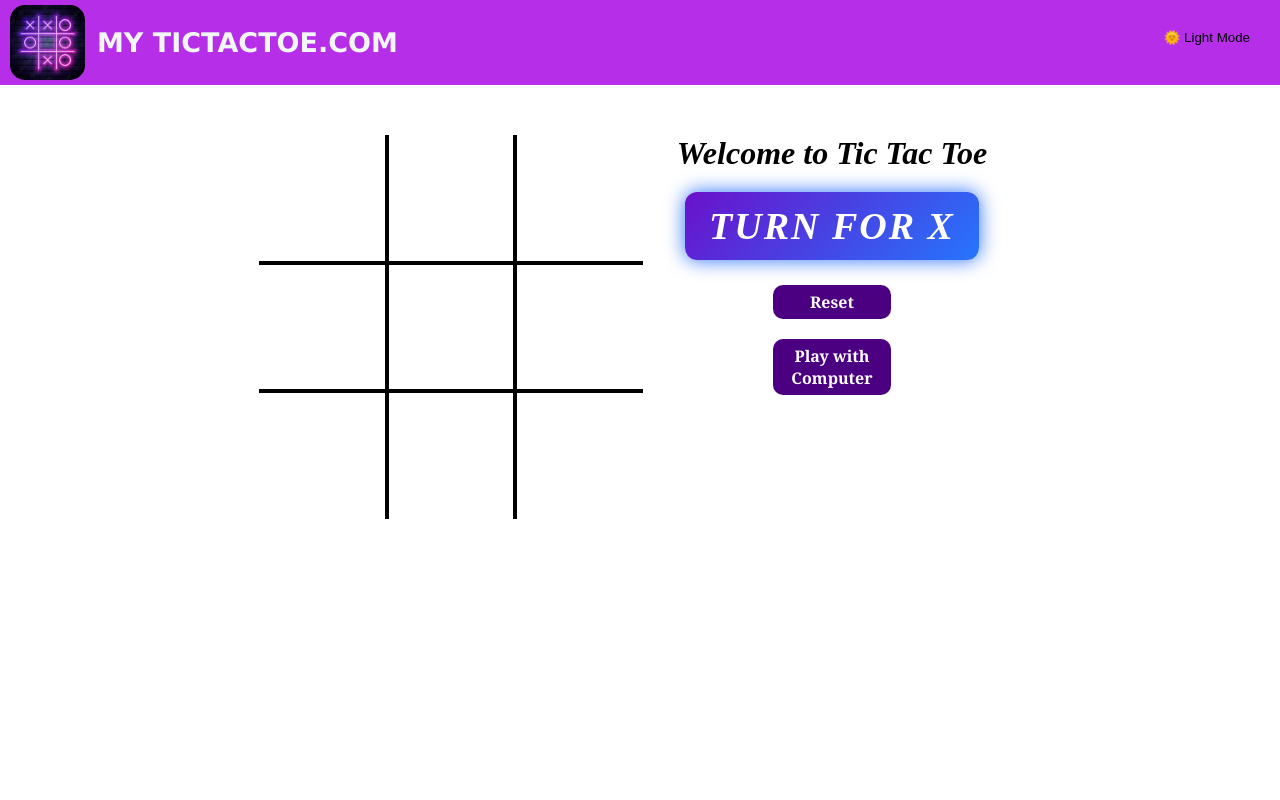
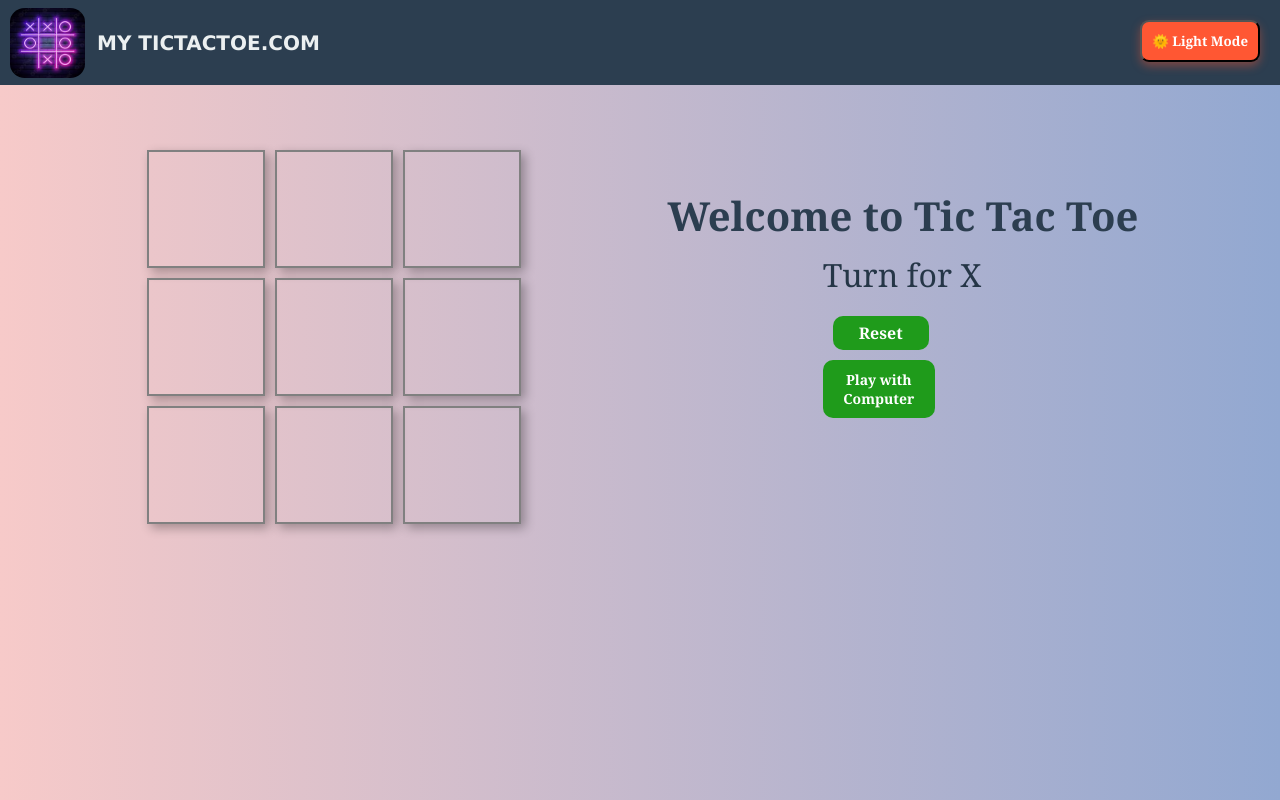
Before and after one commit to srisatya31/tictactoe, a plain HTML site: page index.html in a window 1280 px wide. Drawn offline with Linux system fonts and the light colour scheme.

Commit message:
Enhanced the UI of the page

```diff
--- a/index.html
+++ b/index.html
@@ -8,6 +8,7 @@
     <link rel="stylesheet" href="style.css">
 </head>
 <body>
+    <div class="section">
     <nav>
         <ul>
             <li class="nav-logo">
@@ -44,6 +45,8 @@
         </div>
     </div>
     </div>
+</div>
     <script src="script.js"></script>
+
 </body>
 </html>
--- a/style.css
+++ b/style.css
@@ -2,11 +2,16 @@
     margin: 0;
     padding: 0;
 }
+.section{
+    background: linear-gradient(to right,#f7cac9,#92a8d1);
+    position: relative;
+    height: 100vh;
+}
 nav {
-    background-color: rgb(183, 46, 233);
-    color: rgb(242, 246, 246);
+    background-color :#2C3E50;
+    color: #ECF0F1;
     height: 85px;
-    font-size: 27px;
+    font-size: 20px;
     display: flex;
     align-items: center;
     justify-content: space-between; /* Ensures spacing between logo+text and button */
@@ -23,6 +28,10 @@ nav ul {
 .nav-logo {
     display: flex;
     align-items: center; /* Ensures vertical alignment */
+
+}
+.nav-logo img{
+    height: 70px;
 }
 
 .logo {
@@ -38,15 +47,16 @@ nav ul {
 }
 
 .info{
-    font-size: 38px;
+    font-size: 30px;
 }
 .gamecontainer{
-     background-color: bisque;
     display: flex;
-     justify-content: center;
-     margin-top: 50px;
+    justify-content: space-evenly;
+    align-items: center;
+    margin-top: 10px;
 }
 .container{
+    margin-top: 50px;
     display: grid;
     position: relative;
     grid-template-rows: repeat(3, 10vw);
@@ -54,80 +64,56 @@ nav ul {
     font-family: 'Lucida Sans', 'Lucida Sans Regular', 'Lucida Grande', 'Lucida Sans Unicode', Geneva, Verdana, sans-serif;
 }
 .box{
-    border: 2px solid black;
+    border: 2px solid grey;
+    box-shadow: 4px 4px 10px rgba(0,0,0,0.3);
      font-size: 8vw;
+     color: #2C3E50;
      cursor: pointer;
      display: flex;
      justify-content: center;
      align-items: center;
+     margin: 5px;
 }
 .box:hover{
-    background-color: rgb(168, 212, 231);
+    background-color: rgb(178, 119, 233);
 }
-.info{
-    font-size: 38px;
-    font-weight: bold;
-    color: #fff;
-    background: linear-gradient(135deg, #6a11cb, #2575fc);
-    padding: 12px 24px;
-    border-radius: 12px;
-    text-align: center;
-    display: inline-block;
-    box-shadow: 0px 0px 15px rgba(106, 17, 203, 0.6);
-    margin-bottom: 15px;
-    text-transform: uppercase;
-    letter-spacing: 2px;
-    transition: all 0.3s ease-in-out;
-    animation: glow 1.5s infinite alternate;
-}
-@keyframes glow {
-    from {
-        box-shadow: 0px 0px 10px rgba(106, 17, 203, 0.8);
-    }
-    to {
-        box-shadow: 0px 0px 20px rgba(37, 117, 252, 1);
-    }
-}
+
 .gameinfo{
-    padding: 0 34px;
-    font-style: italic;
     display: flex;
      flex-direction: column;
+     justify-content: center;
      align-items: center;
-    text-align: center;
+}
+.gameinfo h1{
+    margin-bottom: 10px;
+    font-family: Cambria, Cochin, Georgia, Times, 'Times New Roman', serif;
+    font-size: 2.5rem;
+    color: #2C3E50;
 }
 .imgbox img{
     width: 0;
     transition: width ls ease-in-out;
 }
-.br-0{
-    border-right: 0;
-}
-.bl-0{
-    border-left: 0;
-}
-.bt-0{
-    border-top: 0;
-}
-.bb-0{
-    border-bottom: 0;
-}
+
 .turnchange{
     display: flex;
     flex-direction: column;
-    align-items: center;
     justify-content: center;
-    margin-top: 20px;
 }
-#reset,#bot{
-    width: 40%;
+.turnchange span{
+    color: #253647;
+    font-family: Cambria, Cochin, Georgia, Times, 'Times New Roman', serif;
+    font-size: 2rem;
+    margin-bottom: 10px;
+}
+#reset{
+    width: 60%;
     margin: 10px;
-    background: #4B0082;
+    background: #1f9b1b;
     color: #FFFFFF;
     padding: 6px 10px;
     border-radius: 10px;
     border: none;
-    cursor: pointer;
     font-family: Georgia, 'Times New Roman', Times, serif;
     font-weight: 600;
     font-size: 16px;
@@ -135,10 +121,24 @@ nav ul {
 
 
 }
-#reset:hover{
-    background-color: #9370DB;
+#bot{
+    background: #1f9b1b;
+    color: #FFFFFF;
+    border-radius: 10px;
+    padding: 10px;
+    border: none;
+    font-weight: 600;
+    font-family: Georgia, 'Times New Roman', Times, serif;
+    display: flex;
+    width: 70%;
+     font-size: 14px;
+     transition: all 0.3s ease-in-out;
+}
+.turnchange button:hover{
+    background-color: #2E86C1;
     transform: scale(1.05);
     box-shadow: 0px 4px 8px rgba(0,0,0,0.2);
+    cursor: pointer;
 }
 
 .line{
@@ -167,8 +167,8 @@ nav ul {
     }
 
 }
-enhancement/improve-turn-indicator
-=======
+/* enhancement/improve-turn-indicator
+======= */
 
 :root {
     --bg-color: white;
@@ -190,17 +190,35 @@ body {
     transition: 0.3s;
 }
 
-.gamecontainer {
-    background-color: var(--game-bg);
-}
 
 #togglebtn {
-    background-color: var(--button-bg);
-    border: none;
+    background-color: #FF5733;
+    color: #FFFFFF;
+    box-shadow: 0px 4px 10px rgba(255,87,51,0.4);
+    font-family: Cambria, Cochin, Georgia, Times, 'Times New Roman', serif;
+    font-weight: bold;
     padding: 10px;
     cursor: pointer;
-    border-radius: 5px;
+    border-radius: 9px;
     position: absolute;
     right: 20px;
     top: 20px;
-} main
+    transition: all 0.3s ease;
+}
+#togglebtn:hover{
+    background-color: #E74C3C;
+    box-shadow: 0px 6px 15px rgba(255,87,51,0.6);
+    transform: translateY(-2px);
+}
+#easy, #medium,#hard{
+    background-color: #1e3a42;
+    color: #ffffff;
+    margin-top: 10px;
+    border: none;
+    border-radius: 2px;
+    padding: 10px;
+    margin-right: 10px;
+}
+#easy:hover,#medium:hover,#hard:hover{
+    background-color: #3142df;
+}
```
Lines whose indentation alone changed are shown as unchanged.
